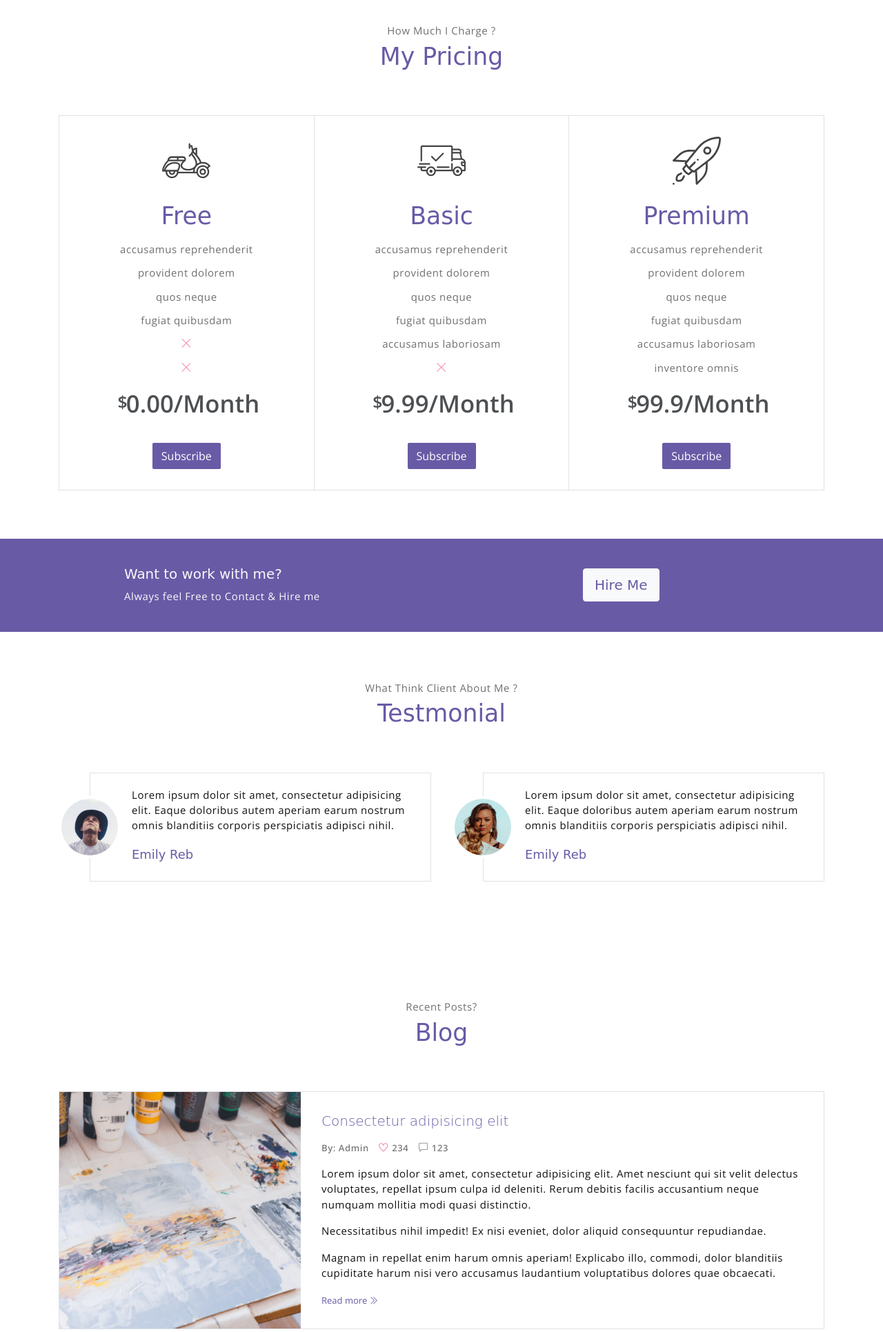
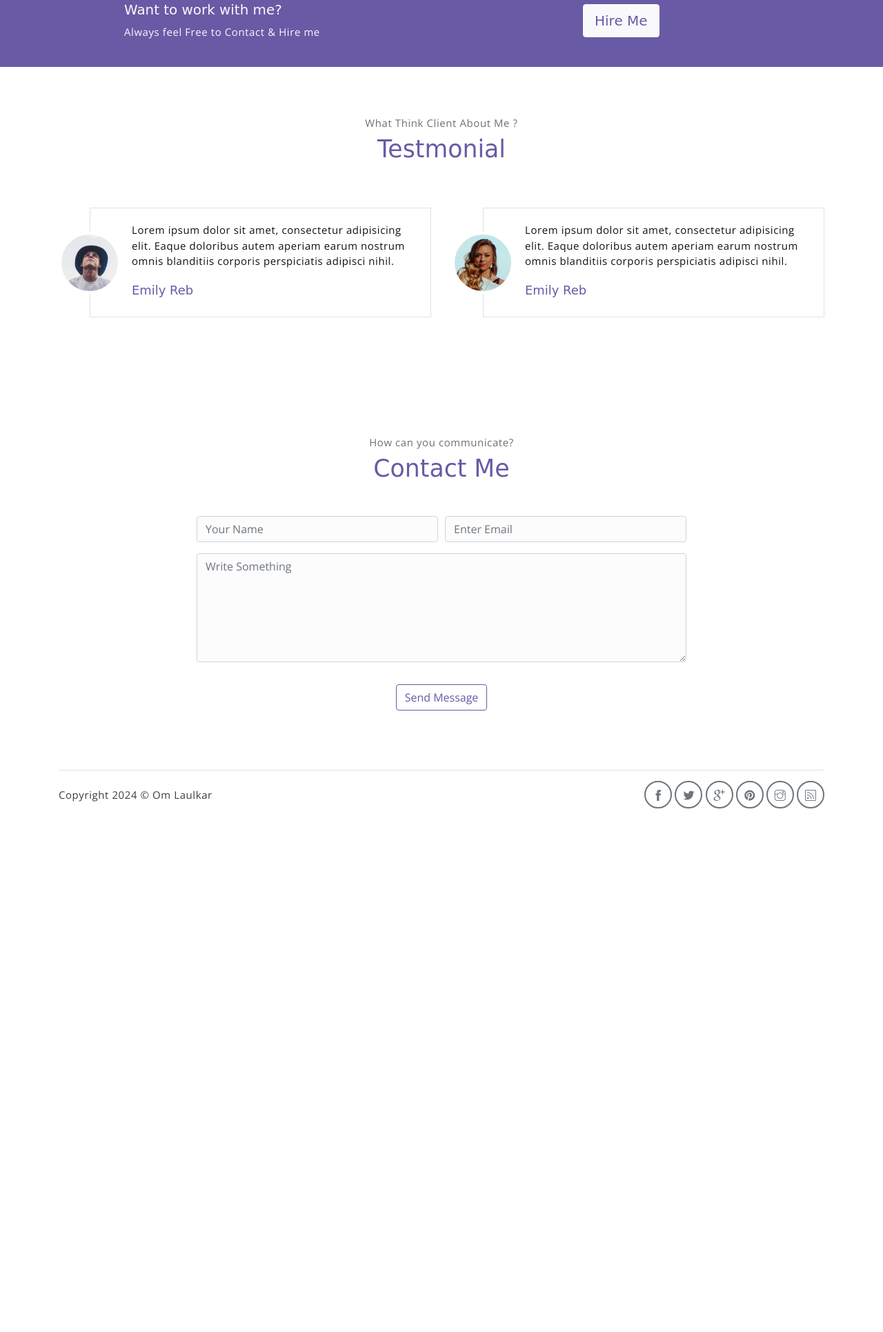
Before and after one commit to codegoddddd/PortFolio, a plain HTML site: page index.html in a window 1280 px wide. Shown: the part 2450-4381 px from the top of the page at 69% size. After the commit the page ends 3636 px from the top, so only its background shows below. Drawn offline with nearby package versions, Linux system fonts and the light colour scheme; a web font is replaced by a local one.

Commit message:
Update index.html -> commented pricing, testmonial, blog sections

```diff
--- a/index.html
+++ b/index.html
@@ -186,11 +186,12 @@
     </section> <!-- end of portfolio section -->
 
     <!-- pricing section -->
+<!--
     <section class="section" id="pricing">
         <div class="container text-center">
             <p class="section-subtitle">How Much I Charge ?</p>
             <h6 class="section-title mb-6">My Pricing</h6>
-            <!-- row -->
+
             <div class="pricing-wrapper">
                 <div class="pricing-card">
                     <div class="pricing-card-header">
@@ -259,9 +260,10 @@
                     <a href="#" class="btn btn-primary mt-3 pricing-card-btn">Subscribe</a>
                 </div>
 
-            </div><!-- end of pricing wrapper -->
-        </div> <!-- end of container -->
-    </section><!-- end of pricing section -->
+            </div>
+        </div>
+    </section>
+    -->
 
     <!-- section -->
     <section class="section-sm bg-primary">
@@ -320,13 +322,15 @@
         </div> <!-- end of container -->
     </section> <!-- end of testimonial section -->
 
+
     <!-- blog section -->
+    <!--
     <section class="section" id="blog">
-        <!-- container -->
+
         <div class="container text-center">
             <p class="section-subtitle">Recent Posts?</p>
             <h6 class="section-title mb-6">Blog</h6>
-            <!-- blog-wrapper -->
+
             <div class="blog-card">
                 <div class="blog-card-header">
                     <img src="assets/imgs/img-1.jpg" class="blog-card-img"
@@ -351,9 +355,9 @@
 
                         <a href="#" class="blog-card-link">Read more <i class="ti-angle-double-right"></i></a>
                 </div>
-            </div><!-- end of blog wrapper -->
+            </div>
 
-            <!-- blog-wrapper -->
+
             <div class="blog-card">
                 <div class="blog-card-header">
                     <img src="assets/imgs/img-2.jpg" class="blog-card-img"
@@ -378,10 +382,11 @@
 
                         <a href="#" class="blog-card-link">Read more <i class="ti-angle-double-right"></i></a>
                 </div>
-            </div><!-- end of blog wrapper -->
+            </div>
 
-        </div><!-- end of container -->
-    </section><!-- end of blog section -->
+        </div>
+    </section>
+    -->
 
     <!-- contact section -->
     <section class="section" id="contact">
```
